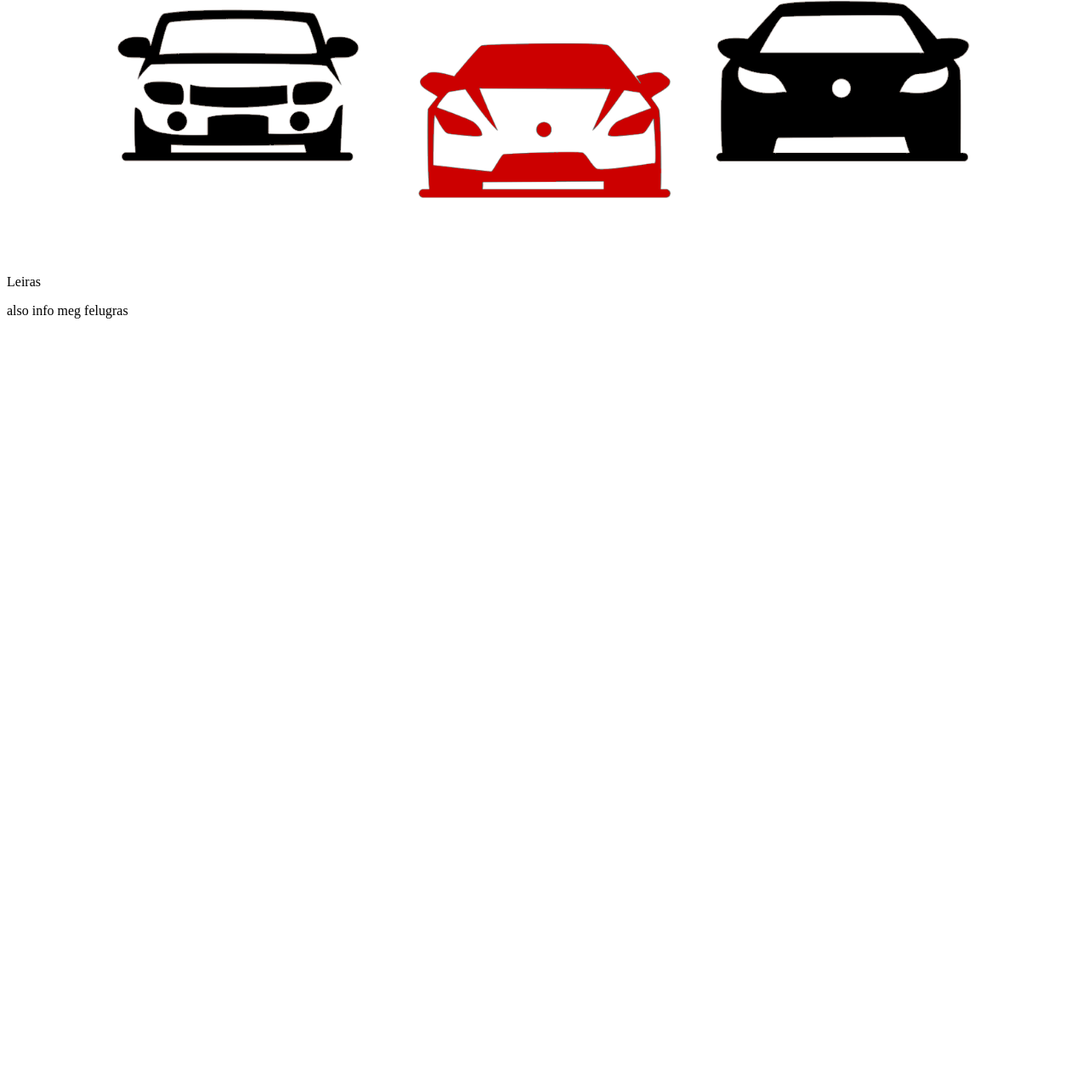
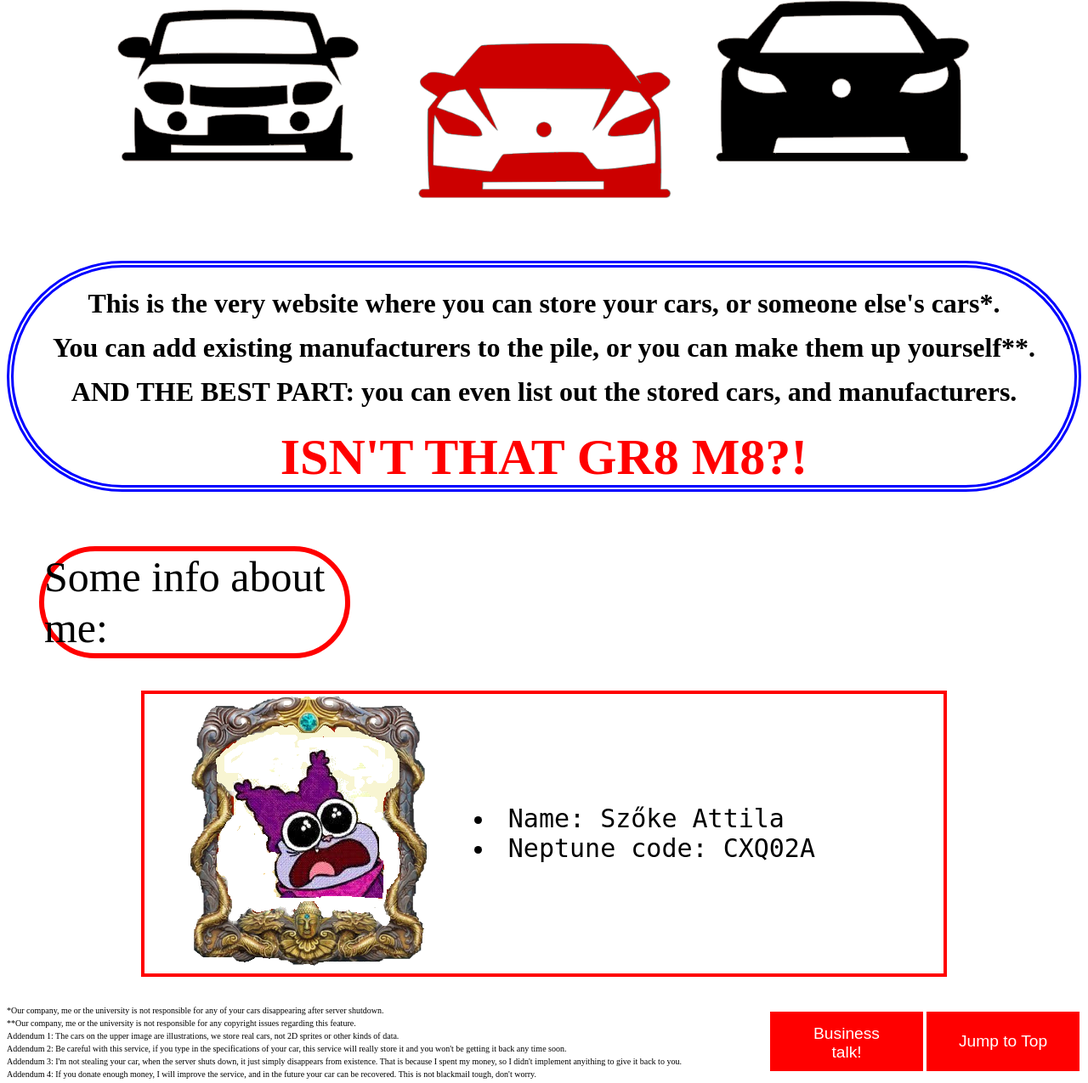
Before and after one commit to szattila98/cars_assignment_webtech1, a plain HTML site: page index.html in a window 1280 px wide. Shown: the part 554-1829 px from the top of the page at 85% size. Before the commit the page ends 945 px from the top, so only its background shows below. Drawn offline with Linux system fonts and the light colour scheme.

Commit message:
Index.html and its corresponding css and js files are done for now, moving on to forms.

```diff
--- a/css/index.css
+++ b/css/index.css
@@ -55,9 +55,78 @@ table {
 }
 
 #description {
-
+    text-align: center;
+    font-size: xx-large;
+    font-weight: bold;
+    font-family: "Times New Roman", Times, serif;
+    border: 8px double blue;
+    border-radius: 500px;
 }
 
-#bottomLine {
+p {
+    line-height: 20px; /* within paragraph */
+    margin-bottom: 25px; /* between paragraphs */
+}
 
+.greatAGAIN {
+    font-size: 60px;
+    line-height: 15px;
+    color: red;
 }
+
+.info {
+    text-align: left;
+    margin-left: 3%;
+    font-size: 50px;
+    border: 6px solid red;
+    line-height: 60px;
+    margin-right: 68%;
+    border-radius: 200px;
+}
+
+.aboutMe {
+    border: 4px solid red;
+    margin-top: 3%;
+    width: 75%;
+    margin-left: auto;
+    margin-right: auto;
+    margin-bottom: 3%;
+}
+
+.chowder {
+    text-align: center;
+    width: fit-content;
+}
+
+.me {
+    text-align: left;
+    font-family: "DejaVu Sans Mono", serif;
+    font-size: 30px;
+}
+
+#myBtn {
+    float: right;
+    width: 180px;
+    height: 70px;
+    font-size: larger;
+    background-color: red;
+    border: none;
+    color: white;
+    padding: 15px 32px;
+    display: inline-block;
+    margin: 4px 2px;
+    cursor: pointer;
+}
+
+.smallPrint {
+    text-align: left;
+    font-size: x-small;
+    font-family: "Times New Roman", Times, serif;
+    line-height: 5px;
+    margin-bottom: 5px;
+}
+
+#otherPart {
+    margin-top: 5%;
+    /* szineket elvalasztja a felso reszt alsotol szenket meg szepites ide */
+}
--- a/index.html
+++ b/index.html
@@ -14,6 +14,7 @@
 </div>
 
 <div id="menuBar">
+    <!--border ennek is esetleg lekerekitett-->
     <table>
         <tr>
             <td><a href="" class="menuButton">List Manufacturers</a></td>
@@ -34,11 +35,47 @@
 </table>
 
 <div id="description">
-    <p>Leiras</p>
+    <p>This is the very website where you can store your cars, or someone else's cars*.</p>
+    <p>You can add existing manufacturers to the pile, or you can make them up yourself**.</p>
+    <p>AND THE BEST PART: you can even list out the stored cars, and manufacturers.</p>
+    <p class="greatAGAIN">ISN'T THAT GR8 M8?!</p>
 </div>
 
-<div id="bottomLine">
-    <p>also info meg felugras</p>
+<div id="otherPart">
+    <p class="info">Some info about me:</p>
+
+    <table class="aboutMe">
+        <tr>
+
+            <td class="chowder">
+                <img src="images/chowder.png">
+            </td>
+
+            <td class="me">
+                <li>Name: Szőke Attila</li>
+                <li>Neptune code: CXQ02A</li>
+            </td>
+
+        </tr>
+    </table>
+
+    <button onclick="topFunction()" id="myBtn" title="Go to top">Jump to Top</button>
+    <button onclick="nope()" id="myBtn" title="BIZNASS">Business talk!</button>
+
+    <p class="smallPrint">*Our company, me or the university is not responsible for any of your cars disappearing
+        after server shutdown.</p>
+    <p class="smallPrint">**Our company, me or the university is not responsible for any copyright issues regarding
+        this feature.</p>
+    <p class="smallPrint">Addendum 1: The cars on the upper image are illustrations, we store real cars, not 2D
+        sprites or other kinds of data.</p>
+    <p class="smallPrint">Addendum 2: Be careful with this service, if you type in the specifications of your car, this
+        service will really store it and you won't be getting it back any time soon.</p>
+    <p class="smallPrint">Addendum 3: I'm not stealing your car, when the server shuts down, it just simply
+        disappears from existence. That is because I spent my money, so I didn't implement anyithing to give it
+        back to you.</p>
+    <p class="smallPrint">Addendum 4: If you donate enough money, I will improve the service, and in the future
+        your car can be recovered. This is not blackmail tough, don't worry.</p>
+
 </div>
 
 </body>
--- a/js/index.js
+++ b/js/index.js
@@ -0,0 +1,7 @@
+function topFunction() {
+    document.documentElement.scrollTop = 0;
+}
+
+function nope() {
+    alert("We both know that's not gonna happen, fwend!")
+}
```
Also changed, not shown: images/chowder.png (added).
